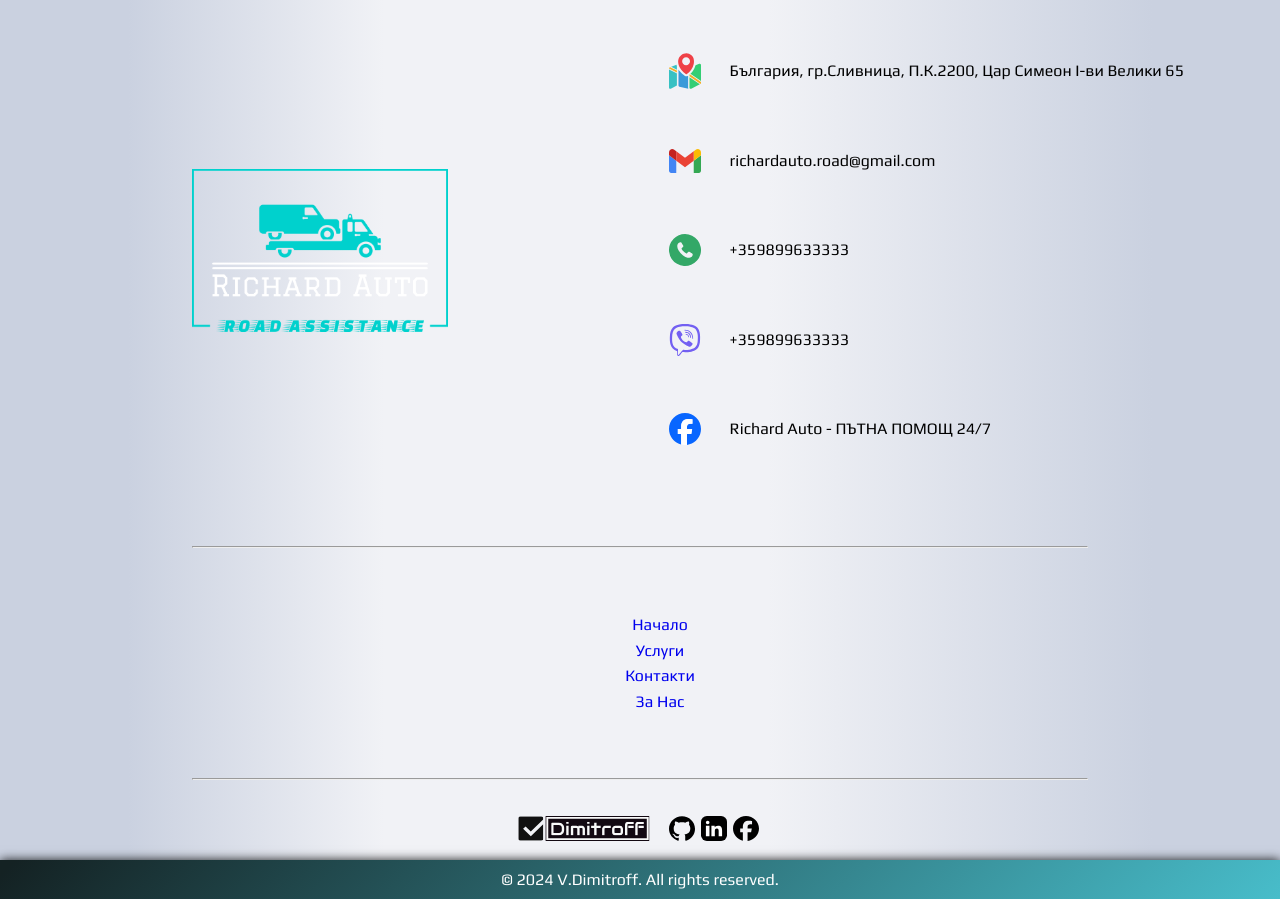
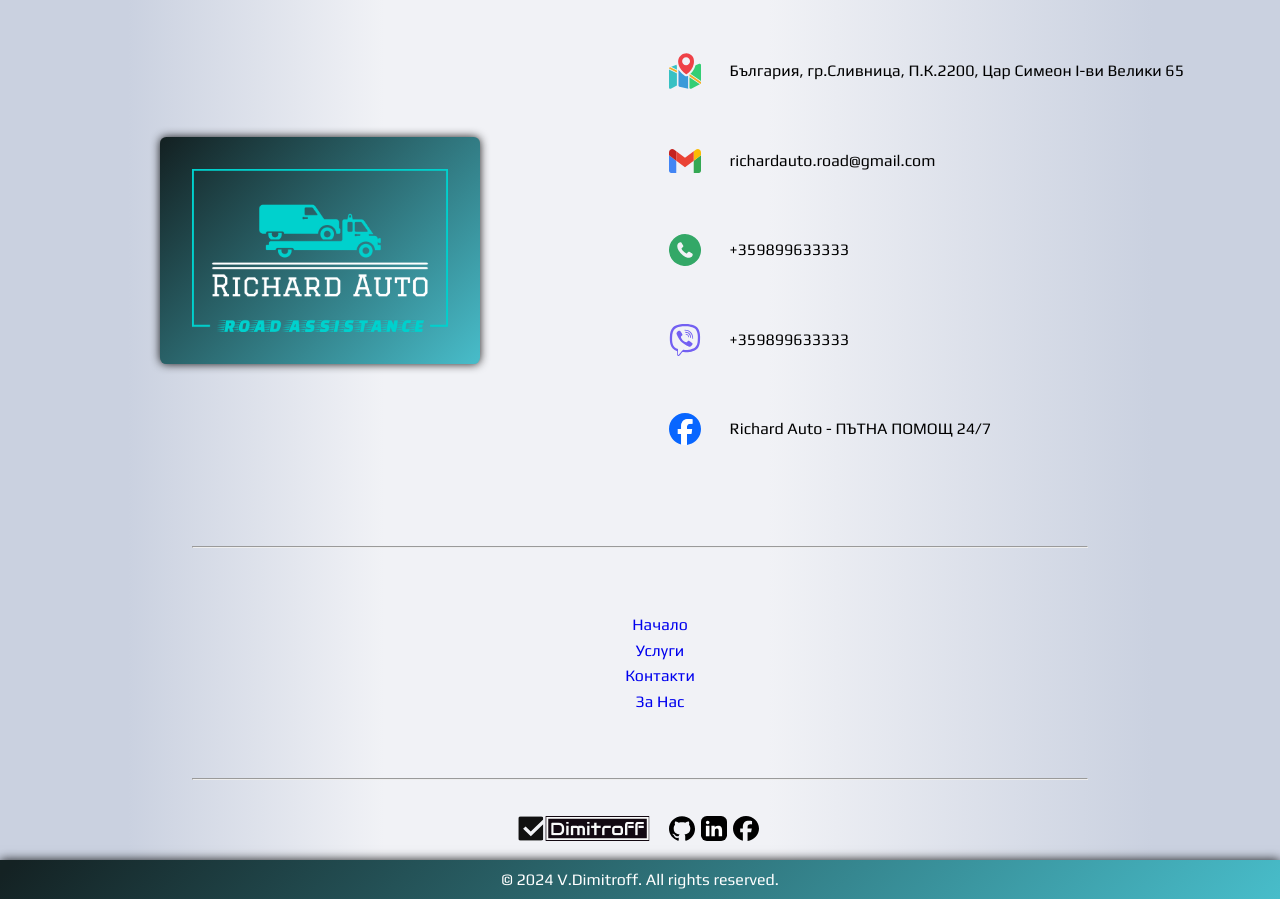
Before and after one commit to viktor-dimitrov/road-assistance, a React (Vite) app in the folder client/richard-auto/: page /about in a window 1280 px wide. Shown: the part 1600-2499 px from the top of the page. Built offline with nearby package versions, Linux system fonts and the light colour scheme; a web font is replaced by a local one.

Commit message:
fix logo-container background

```diff
--- a/client/richard-auto/src/components/Footer/Footer.jsx
+++ b/client/richard-auto/src/components/Footer/Footer.jsx
@@ -27,7 +27,7 @@ export default function Footer() {
 
             <div className={styles['info-container']}>
                 <div className={styles['brand-container']} >
-                    <div className={styles['logo-container']} >
+                    <div className={`${styles['logo-container']} ${styles['dark-bg']}`} >
                         <img className={styles['logo']} src="/images/logo-no-background.png" alt="logo" />
                     </div>
                 </div>
```
